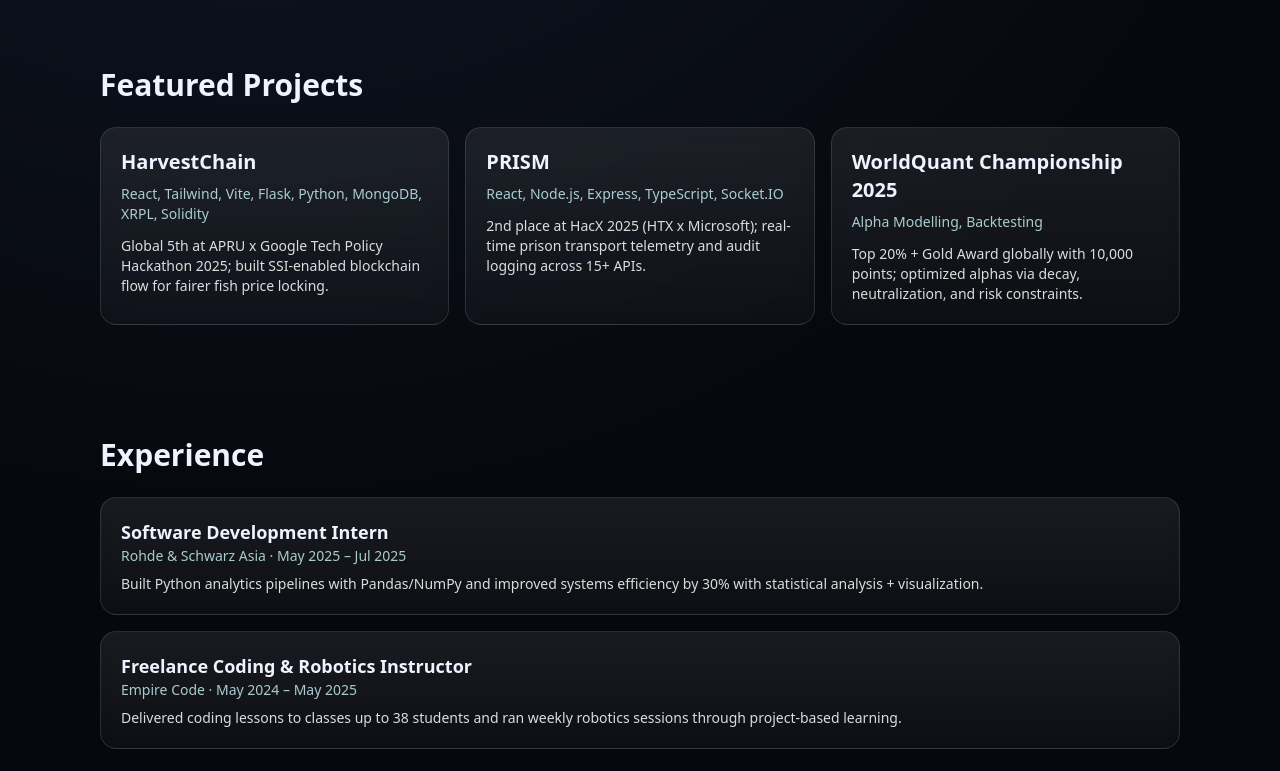
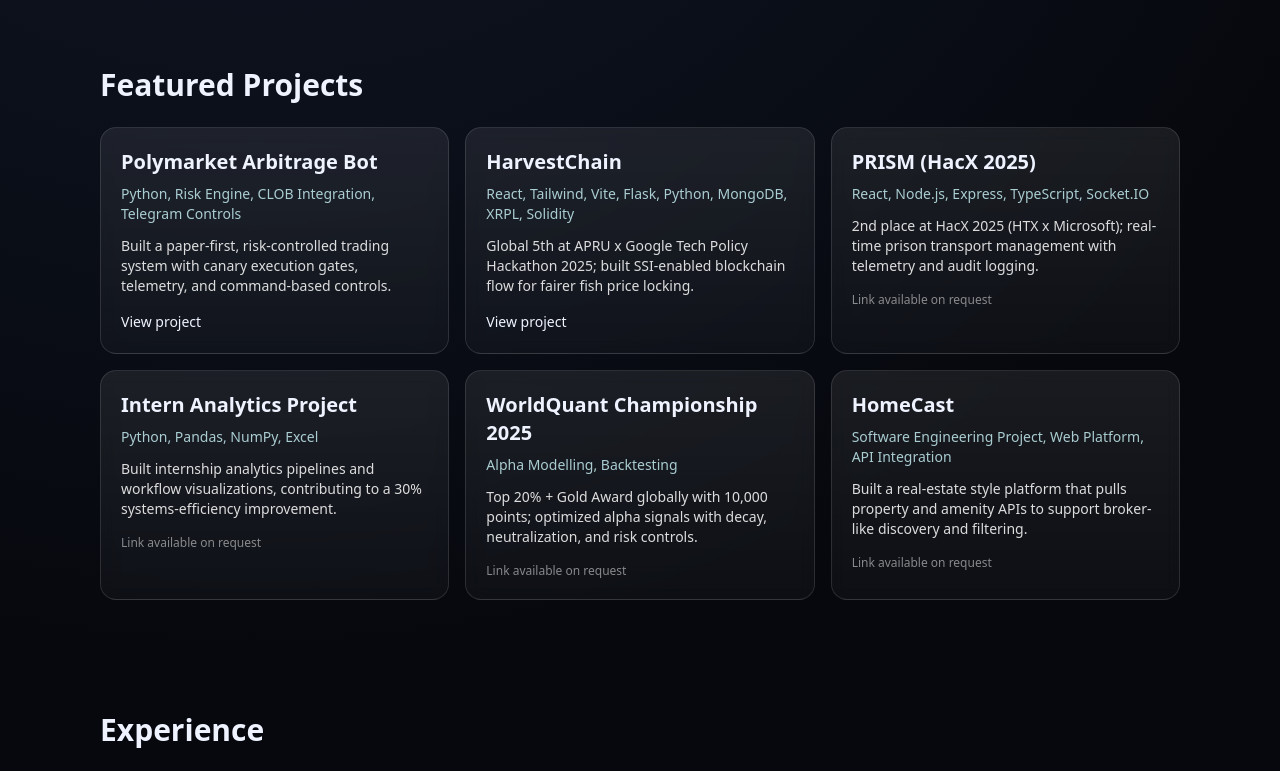
Before and after one commit to sanjey99/personal-website, a Next.js app: page / in a window 1280 px wide. Shown: the part 758-1529 px from the top of the page. Built offline with nearby package versions, Linux system fonts and the light colour scheme.

Commit message:
Update website projects section with requested portfolio items and links/placeholders

```diff
--- a/src/app/page.tsx
+++ b/src/app/page.tsx
@@ -1,21 +1,45 @@
 const projects = [
+  {
+    name: "Polymarket Arbitrage Bot",
+    stack: "Python, Risk Engine, CLOB Integration, Telegram Controls",
+    impact:
+      "Built a paper-first, risk-controlled trading system with canary execution gates, telemetry, and command-based controls.",
+    link: "https://github.com/sanjey99/polymarket-arbitrage-bot",
+  },
   {
     name: "HarvestChain",
     stack: "React, Tailwind, Vite, Flask, Python, MongoDB, XRPL, Solidity",
     impact:
       "Global 5th at APRU x Google Tech Policy Hackathon 2025; built SSI-enabled blockchain flow for fairer fish price locking.",
+    link: "https://github.com/sanjey99/harvestchain",
   },
   {
-    name: "PRISM",
+    name: "PRISM (HacX 2025)",
     stack: "React, Node.js, Express, TypeScript, Socket.IO",
     impact:
-      "2nd place at HacX 2025 (HTX x Microsoft); real-time prison transport telemetry and audit logging across 15+ APIs.",
+      "2nd place at HacX 2025 (HTX x Microsoft); real-time prison transport management with telemetry and audit logging.",
+    link: "",
+  },
+  {
+    name: "Intern Analytics Project",
+    stack: "Python, Pandas, NumPy, Excel",
+    impact:
+      "Built internship analytics pipelines and workflow visualizations, contributing to a 30% systems-efficiency improvement.",
+    link: "",
   },
   {
     name: "WorldQuant Championship 2025",
     stack: "Alpha Modelling, Backtesting",
     impact:
-      "Top 20% + Gold Award globally with 10,000 points; optimized alphas via decay, neutralization, and risk constraints.",
+      "Top 20% + Gold Award globally with 10,000 points; optimized alpha signals with decay, neutralization, and risk controls.",
+    link: "",
+  },
+  {
+    name: "HomeCast",
+    stack: "Software Engineering Project, Web Platform, API Integration",
+    impact:
+      "Built a real-estate style platform that pulls property and amenity APIs to support broker-like discovery and filtering.",
+    link: "",
   },
 ];
 
@@ -98,12 +122,24 @@
 
         <section id="projects" className="py-14">
           <h2 className="mb-6 text-3xl font-semibold">Featured Projects</h2>
-          <div className="grid gap-4 md:grid-cols-3">
+          <div className="grid gap-4 md:grid-cols-2 lg:grid-cols-3">
             {projects.map((p) => (
               <article key={p.name} className="glass rounded-2xl p-5">
                 <h3 className="text-xl font-semibold">{p.name}</h3>
                 <p className="mt-2 text-sm text-cyan-100/80">{p.stack}</p>
                 <p className="mt-3 text-sm text-white/85">{p.impact}</p>
+                {p.link ? (
+                  <a
+                    href={p.link}
+                    target="_blank"
+                    rel="noreferrer"
+                    className="mt-4 inline-block text-sm text-cyan-200 underline underline-offset-4"
+                  >
+                    View project
+                  </a>
+                ) : (
+                  <p className="mt-4 text-xs text-white/50">Link available on request</p>
+                )}
               </article>
             ))}
           </div>
```
